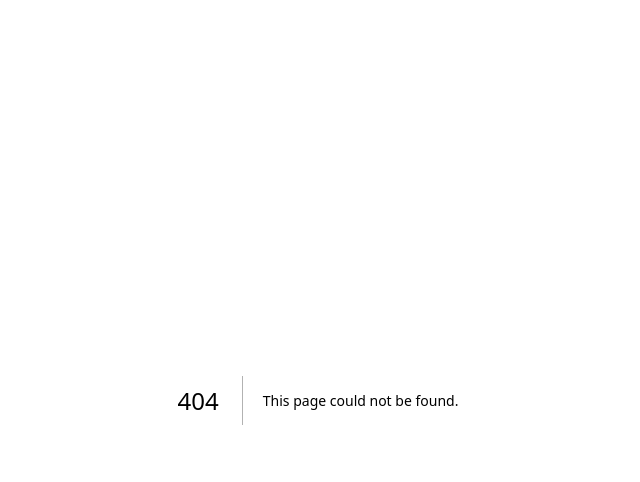
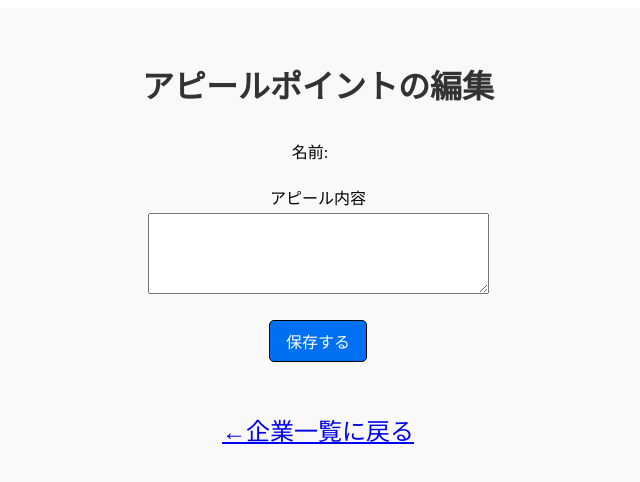
Before and after one commit to hayaf3254/scout-app, a Next.js app in the folder scout-front/: page /student/student_appeal in a window 1280 px wide. Before the commit this address had no page. Shown: the top 482 px of the page, without its empty margins (322-962 px from the left). Built offline with nearby package versions, Linux system fonts and the light colour scheme.

Commit message:
学生側で、アピールポイントを編集できるようにした

```diff
--- /dev/null
+++ b/scout-front/src/pages/student/student_appeal.js
@@ -0,0 +1,65 @@
+'use client';
+import Link from "next/link";
+import styles from '@/styles/app.module.css';
+
+import { useEffect, useState } from 'react';
+
+export default function EditStudentPage() {
+  const [student, setStudent] = useState({ name: '', appeal_point: '' });
+  const [studentId, setStudentId] = useState('');
+
+  useEffect(() => {
+    const id = localStorage.getItem('studentId');
+    if (!id) return;
+    setStudentId(id);
+
+    fetch(`http://localhost:3001/api/v1/students/${id}`)
+      .then((res) => res.json())
+      .then((data) => {
+        setStudent({ name: data.name,
+            appeal_point: data.appeal_point });
+      });
+  }, []);
+
+  const handleChange = (e) => {
+    setStudent({ ...student, [e.target.name]: e.target.value });
+  };
+
+  const handleSubmit = async () => {
+    await fetch(`http://localhost:3001/api/v1/students/${studentId}`, {
+      method: 'PATCH',
+      headers: { 'Content-Type': 'application/json' },
+      body: JSON.stringify({ student }),
+    });
+
+    alert('アピールポイントを更新しました');
+  };
+
+  return (
+    <div className={styles.container}>
+      <h1 className={styles.title}>アピールポイントの編集</h1>
+
+      <div className={styles.rowLayout}>
+      <label className={styles.label}>名前:</label>
+      <p1>{student.name}</p1>
+      </div>
+        <br />
+      <label className={styles.label}>アピール内容</label>
+      <textarea
+        name="appeal_point"
+        value={student.appeal_point}
+        onChange={handleChange}
+        rows={5}
+        cols={40}
+        className={styles.textarea}
+
+      />
+      <br />
+      <button onClick={handleSubmit} className={styles.button}>保存する</button>
+      <br />
+      <Link href="/student/listed_companies" >
+          <p className={styles.link}>←企業一覧に戻る</p>
+      </Link>
+    </div>
+  );
+}
```
Also changed, not shown: scout-front/src/pages/student/listed_companies.js (+8 -0 lines), 1 other file (tests, documents, lock files or other folders).
